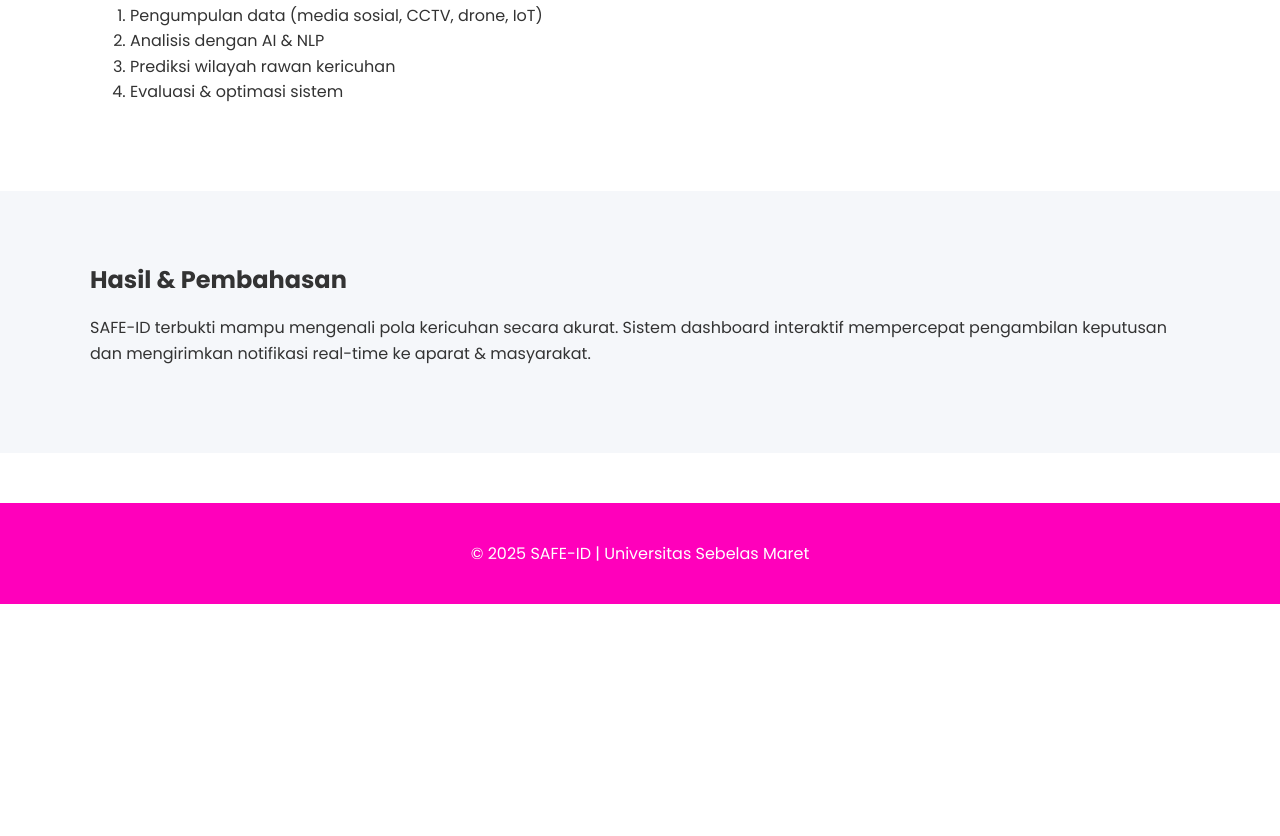
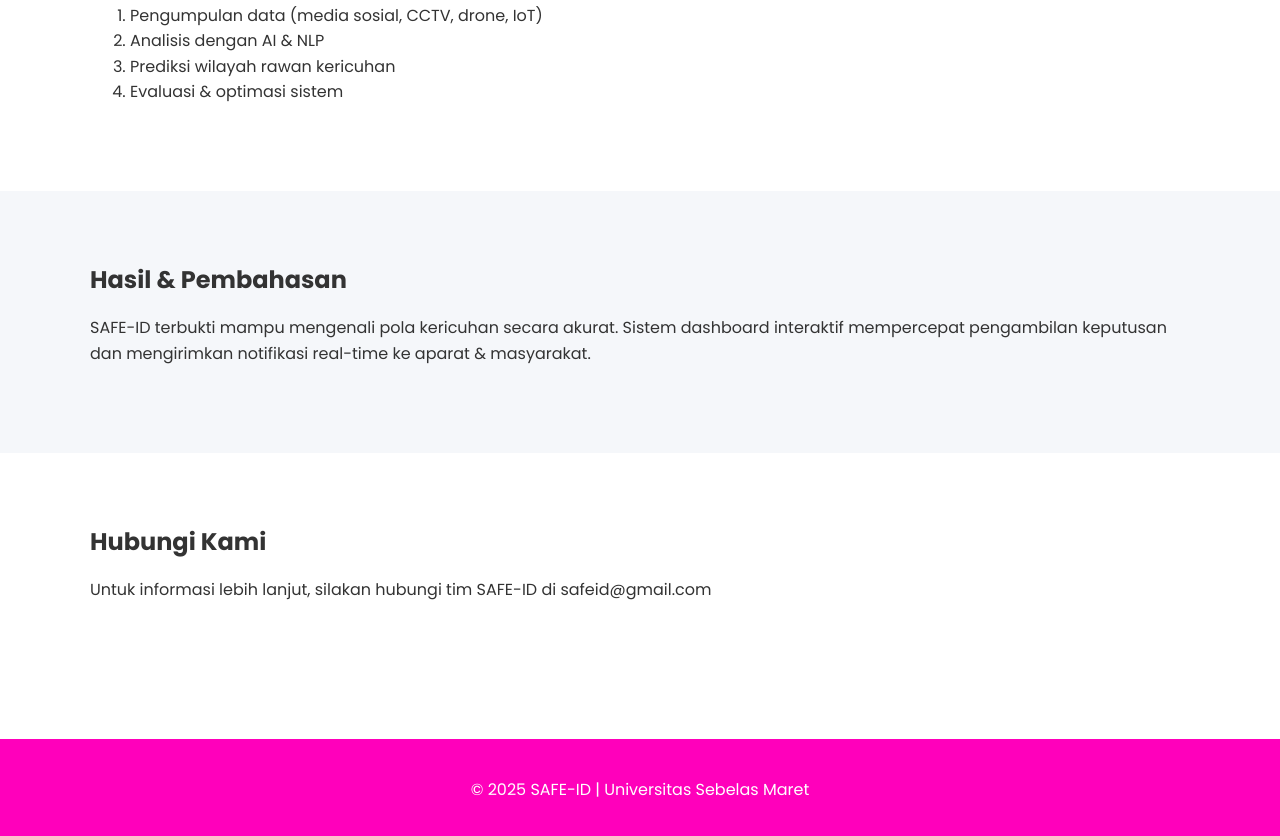
Before and after one commit to mariateofanievsagala-boop/percobaan, a plain HTML site: page index.html in a window 1280 px wide. Shown: the part 1563-2399 px from the top of the page. Before the commit the page ends 2167 px from the top, so only its background shows below. Drawn offline with nearby package versions, Linux system fonts and the light colour scheme.

Commit message:
Update index.html

```diff
--- a/index.html
+++ b/index.html
@@ -123,6 +123,15 @@
   </section>
 
   <!-- ==============================
+       Kontak
+  =============================== -->
+  <section id="contact" class="section container" data-aos="fade-up">
+  <h2>Hubungi Kami</h2>
+  <p>Untuk informasi lebih lanjut, silakan hubungi tim SAFE-ID di <a href="mailto:safeid@uns.ac.id">safeid@gmail.com</a></p>
+</section>
+
+
+  <!-- ==============================
        FOOTER
   ============================== -->
   <footer>
@@ -147,4 +156,5 @@
     AOS.init({ duration: 900, once: true, offset: 80 });
   </script>
 </body>
+
 </html>
```
